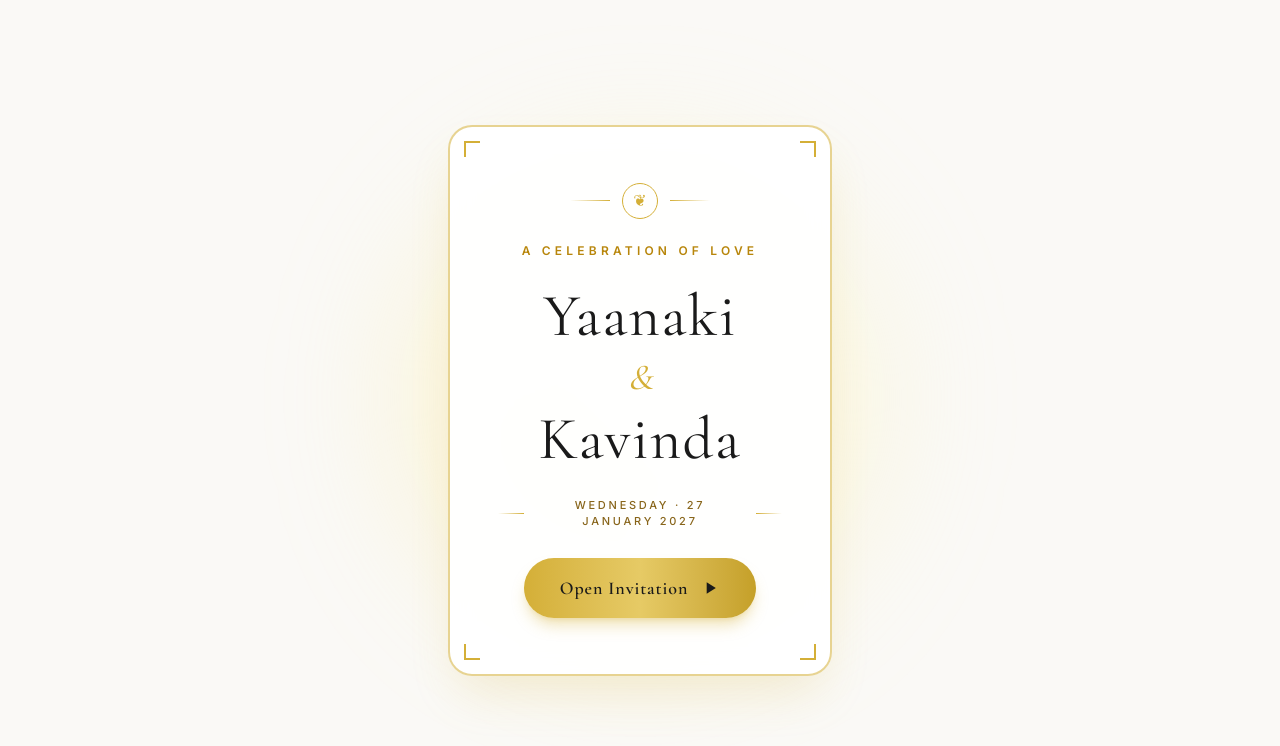
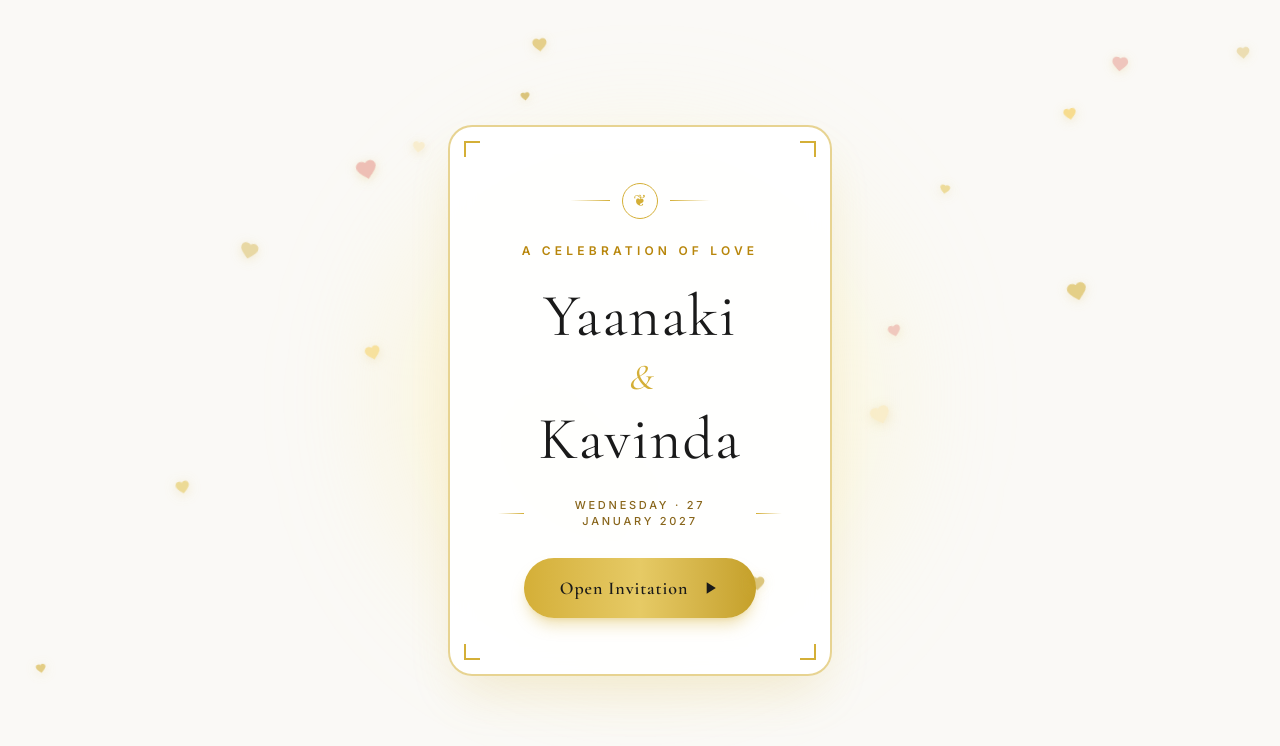
Before and after one commit to SavinduRashmika2000/akka-wedding-invitation-, a Next.js app: page / in a window 1280 px wide. Shown: the top 746 px of the page. Built offline with nearby package versions, Linux system fonts and the light colour scheme.

Commit message:
add effect

```diff
--- a/app/globals.css
+++ b/app/globals.css
@@ -143,6 +143,82 @@ body {
 .animate-music-bar-3 { animation: music-bar 1.2s ease-in-out 0.4s infinite alternate; min-height: 4px; }
 .animate-music-bar-4 { animation: music-bar 1.2s ease-in-out 0.6s infinite alternate; min-height: 4px; }
 
+/* Falling Hearts Keyframes */
+@keyframes fall-sway-1 {
+  0% {
+    transform: translate3d(0, -30px, 0) rotate(0deg) scale(0.8);
+    opacity: 0;
+  }
+  15% {
+    opacity: 0.65;
+  }
+  50% {
+    transform: translate3d(28px, 50vh, 0) rotate(18deg) scale(1);
+  }
+  85% {
+    opacity: 0.6;
+  }
+  100% {
+    transform: translate3d(-18px, 105vh, 0) rotate(-22deg) scale(0.85);
+    opacity: 0;
+  }
+}
+
+@keyframes fall-sway-2 {
+  0% {
+    transform: translate3d(0, -30px, 0) rotate(0deg) scale(0.85);
+    opacity: 0;
+  }
+  15% {
+    opacity: 0.7;
+  }
+  50% {
+    transform: translate3d(-32px, 50vh, 0) rotate(-24deg) scale(1.05);
+  }
+  85% {
+    opacity: 0.65;
+  }
+  100% {
+    transform: translate3d(22px, 105vh, 0) rotate(26deg) scale(0.9);
+    opacity: 0;
+  }
+}
+
+@keyframes fall-sway-3 {
+  0% {
+    transform: translate3d(0, -30px, 0) rotate(0deg) scale(0.75);
+    opacity: 0;
+  }
+  15% {
+    opacity: 0.6;
+  }
+  50% {
+    transform: translate3d(18px, 50vh, 0) rotate(-16deg) scale(0.95);
+  }
+  85% {
+    opacity: 0.55;
+  }
+  100% {
+    transform: translate3d(-26px, 105vh, 0) rotate(20deg) scale(0.8);
+    opacity: 0;
+  }
+}
+
+.heart-sway-1 {
+  animation: fall-sway-1 linear infinite;
+  will-change: transform, opacity;
+}
+
+.heart-sway-2 {
+  animation: fall-sway-2 linear infinite;
+  will-change: transform, opacity;
+}
+
+.heart-sway-3 {
+  animation: fall-sway-3 linear infinite;
+  will-change: transform, opacity;
+}
+
 /* Scrollbar */
 ::-webkit-scrollbar {
   width: 6px;
--- a/src/components/WeddingExperience.tsx
+++ b/src/components/WeddingExperience.tsx
@@ -7,6 +7,7 @@ import { WeddingDate } from '@/components/sections/WeddingDate';
 import { WeddingCountdown } from '@/components/sections/WeddingCountdown';
 import { WeddingLocation } from '@/components/sections/WeddingLocation';
 import { WeddingFooter } from '@/components/sections/WeddingFooter';
+import { FallingHearts } from '@/components/ui/FallingHearts';
 
 /**
  * Main wedding invitation interactive experience.
@@ -25,6 +26,9 @@ export function WeddingExperience() {
         hasEntered ? 'min-h-screen overflow-x-hidden' : 'h-[100svh] overflow-hidden'
       }`}
     >
+      {/* Romantic falling gold hearts animation */}
+      <FallingHearts />
+
       {/* 1. Hero with entrance card and full-screen video */}
       <WeddingHero hasEntered={hasEntered} onOpen={() => setHasEntered(true)} />
 
--- /dev/null
+++ b/src/components/ui/FallingHearts.tsx
@@ -0,0 +1,82 @@
+'use client';
+
+import React, { useEffect, useState } from 'react';
+
+interface Heart {
+  id: number;
+  left: number; // percentage
+  size: number; // px
+  duration: number; // s
+  delay: number; // s
+  color: string;
+  opacity: number;
+  swayType: number;
+}
+
+// Elegant gold & rose-gold palette for luxury wedding theme
+const GOLD_PALETTE = [
+  '#d4af37', // metallic gold
+  '#e6ca65', // bright champagne gold
+  '#f5d061', // soft gold
+  '#dec474', // warm gold
+  '#e8a598', // delicate rose gold
+  '#c5a028', // classic rich gold
+  '#f8e7b9', // ivory gold
+];
+
+/**
+ * Romantic falling gold hearts animation.
+ * Softly drifts down the screen with 3D sway and gentle rotation.
+ * 100% non-intrusive (pointer-events-none), lightweight and hardware-accelerated.
+ */
+export function FallingHearts() {
+  const [hearts, setHearts] = useState<Heart[]>([]);
+
+  useEffect(() => {
+    // Generate deterministic hearts on client mount (SSR safe)
+    const generated: Heart[] = Array.from({ length: 22 }, (_, i) => ({
+      id: i,
+      left: Math.round(((i * 4.6 + (i % 3) * 7.2) % 94) + 3), // 3% to 97% width
+      size: 13 + (i % 5) * 3, // 13px to 25px
+      duration: 6.5 + (i % 6) * 1.1, // 6.5s to 12.0s
+      delay: (i % 11) * 0.65, // staggered 0s to 6.5s
+      color: GOLD_PALETTE[i % GOLD_PALETTE.length],
+      opacity: 0.35 + (i % 4) * 0.08, // 0.35 to 0.59
+      swayType: (i % 3) + 1,
+    }));
+    setHearts(generated);
+  }, []);
+
+  if (hearts.length === 0) return null;
+
+  return (
+    <div
+      className="fixed inset-0 pointer-events-none overflow-hidden z-25 select-none"
+      aria-hidden="true"
+    >
+      {hearts.map((heart) => (
+        <span
+          key={heart.id}
+          className={`absolute top-[-40px] heart-sway-${heart.swayType}`}
+          style={{
+            left: `${heart.left}%`,
+            width: `${heart.size}px`,
+            height: `${heart.size}px`,
+            color: heart.color,
+            opacity: heart.opacity,
+            animationDuration: `${heart.duration}s`,
+            animationDelay: `${heart.delay}s`,
+          }}
+        >
+          <svg
+            viewBox="0 0 24 24"
+            fill="currentColor"
+            className="w-full h-full drop-shadow-[0_2px_6px_rgba(212,175,55,0.35)]"
+          >
+            <path d="M12 21.35l-1.45-1.32C5.4 15.36 2 12.28 2 8.5 2 5.42 4.42 3 7.5 3c1.74 0 3.41.81 4.5 2.09C13.09 3.81 14.76 3 16.5 3 19.58 3 22 5.42 22 8.5c0 3.78-3.4 6.86-8.55 11.54L12 21.35z" />
+          </svg>
+        </span>
+      ))}
+    </div>
+  );
+}
```
